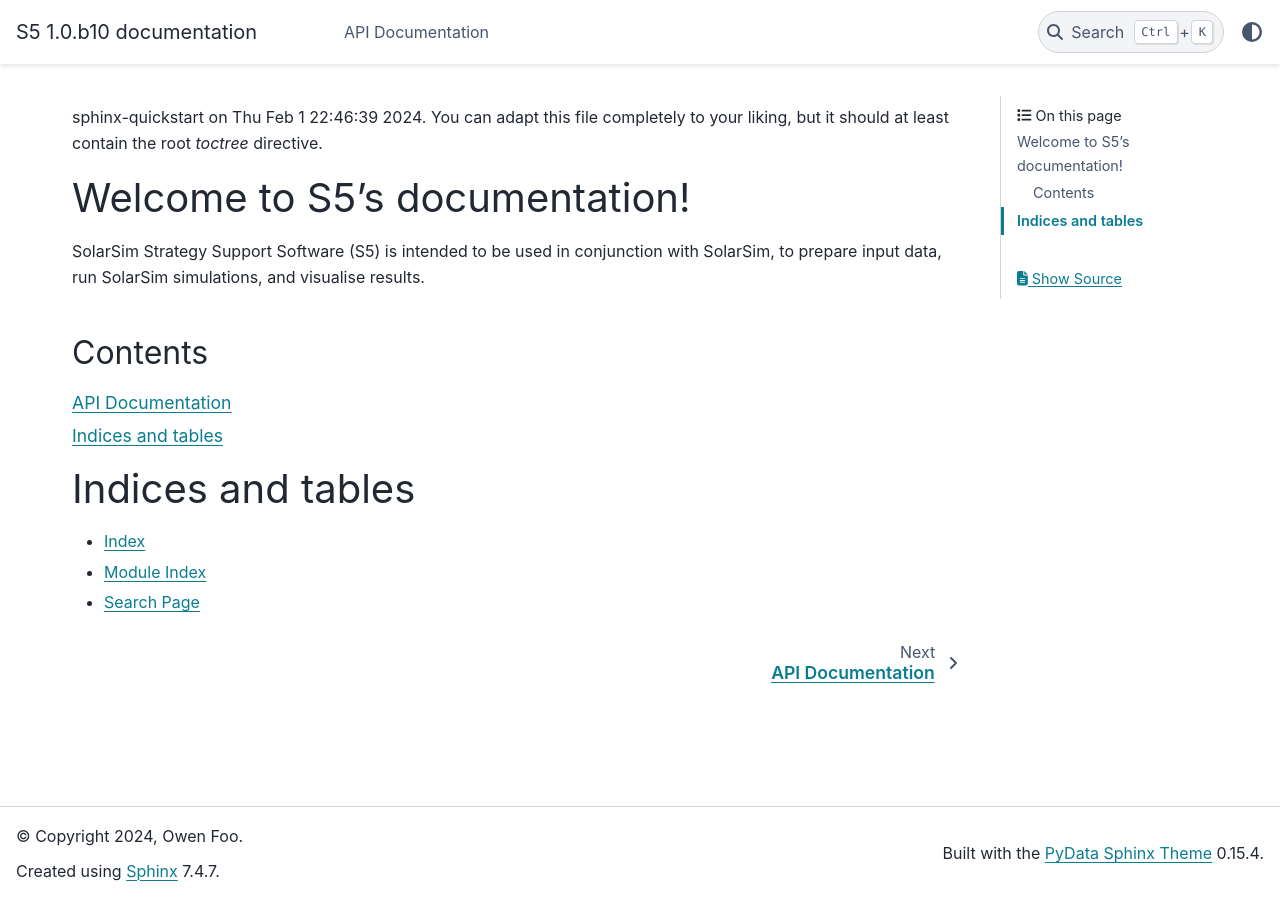
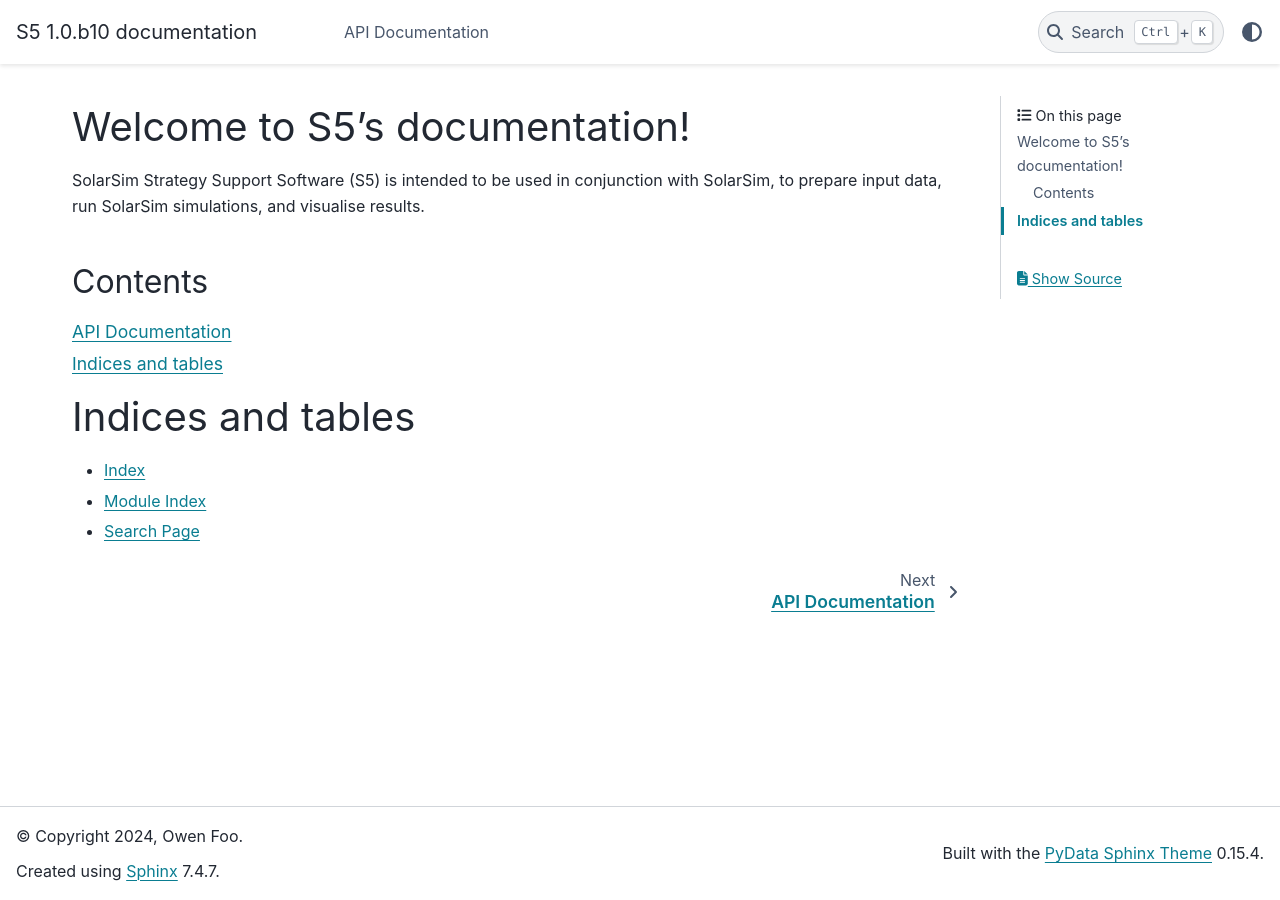
Before and after one commit to owentmfoo/S5, a Sphinx documentation site: the page built from docs/source/index.rst, in a window 1280 px wide. Built offline with Sphinx 7.4.7 and the PyData theme 0.15.4, drawn with Linux system fonts in a browser that asks for light colours.

Commit message:
fix: index.rst indent error

```diff
--- a/docs/source/index.rst
+++ b/docs/source/index.rst
@@ -1,8 +1,3 @@
-.. S5 documentation master file, created by
-sphinx-quickstart on Thu Feb  1 22:46:39 2024.
-You can adapt this file completely to your liking, but it should at least
-contain the root `toctree` directive.
-
 Welcome to S5's documentation!
 ===================================
 
```
